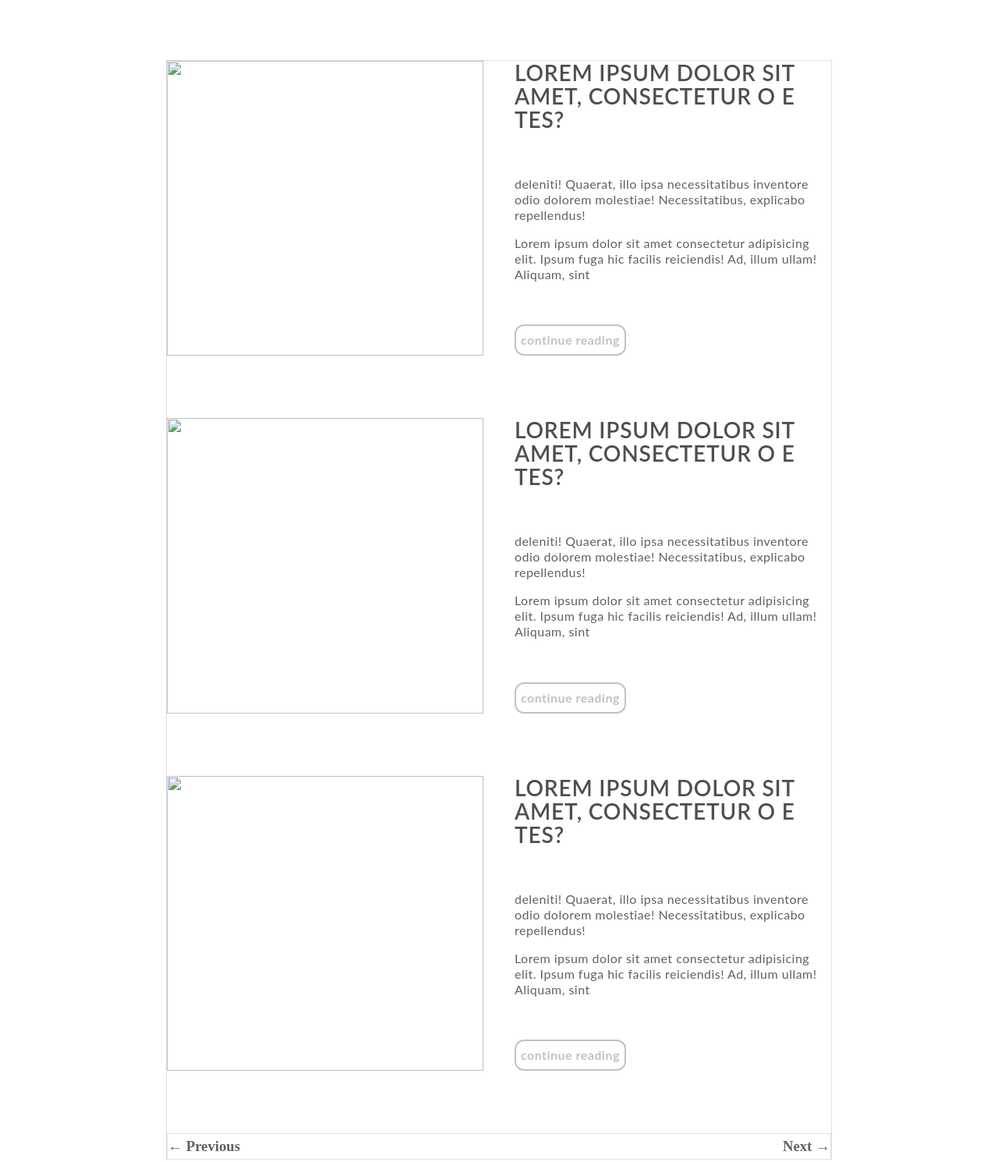
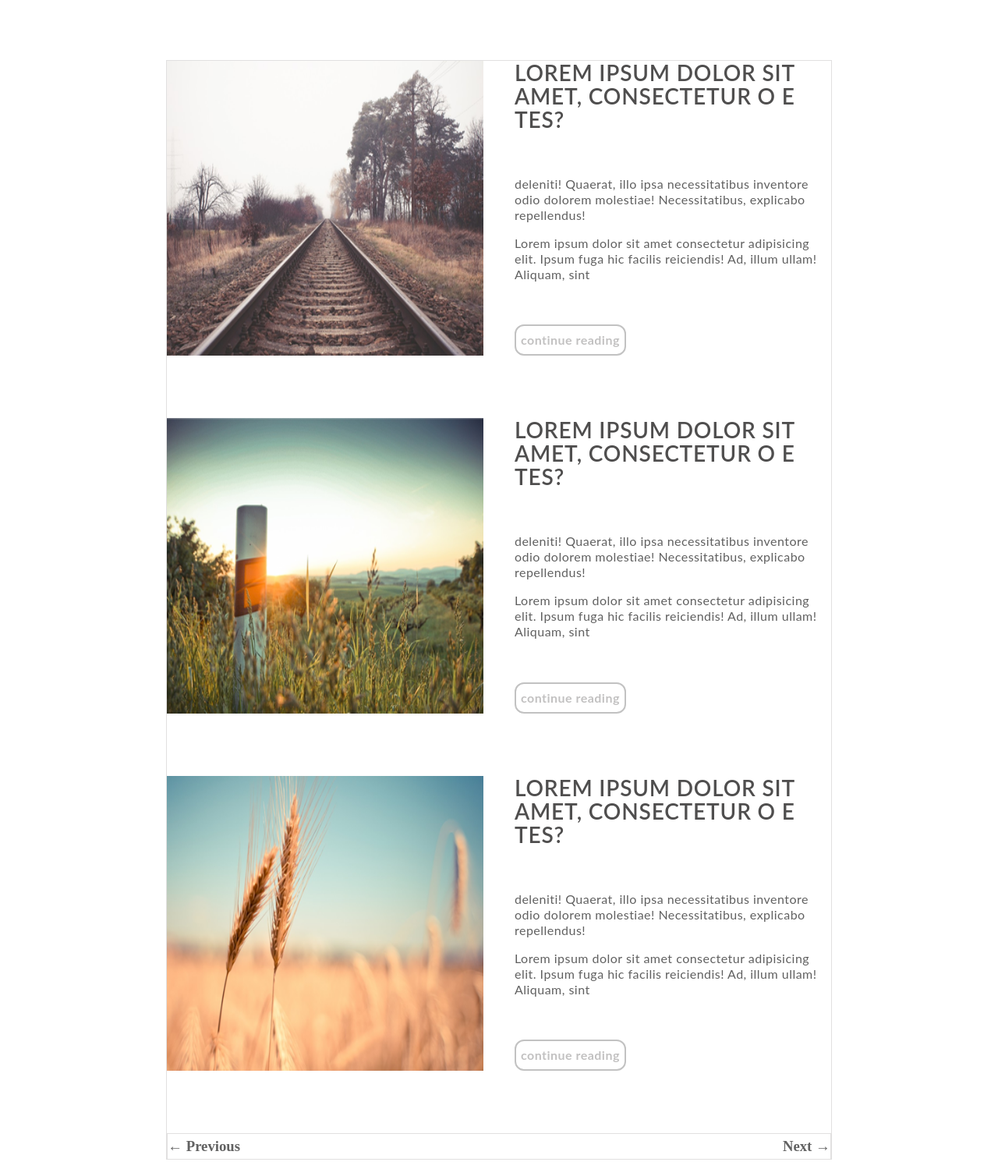
Before and after one commit to Konstantin-Koktashev/live-page, a plain HTML site: page index.html in a window 1280 px wide. Shown: the part 103-1593 px from the top of the page at 78% size. Drawn offline with Linux system fonts and the light colour scheme; the site is published under a folder, as on GitHub Pages, so addresses that start at the root find nothing; a web font is replaced by a local one.

Commit message:
almost-done1

```diff
--- a/index.html
+++ b/index.html
@@ -26,7 +26,7 @@
       <section class="posts">
         <article class="post">
           <section class="post-image">
-            <img src="/css/img/001.png" alt="" />
+            <img src="css/img/001.png" alt="" />
           </section>
           <section class="post-content">
             <h3>Lorem ipsum dolor sit amet, consectetur o e tes?</h3>
@@ -41,7 +41,7 @@
         </article>
         <article class="post">
           <section class="post-image">
-            <img src="/css/img/002.png" alt="" />
+            <img src="css/img/002.png" alt="" />
           </section>
           <section class="post-content">
             <h3>Lorem ipsum dolor sit amet, consectetur o e tes?</h3>
@@ -56,7 +56,7 @@
         </article>
         <article class="post">
           <section class="post-image">
-            <img src="/css/img/003.png" alt="" />
+            <img src="css/img/003.png" alt="" />
           </section>
           <section class="post-content">
             <h3>Lorem ipsum dolor sit amet, consectetur o e tes?</h3>
```
